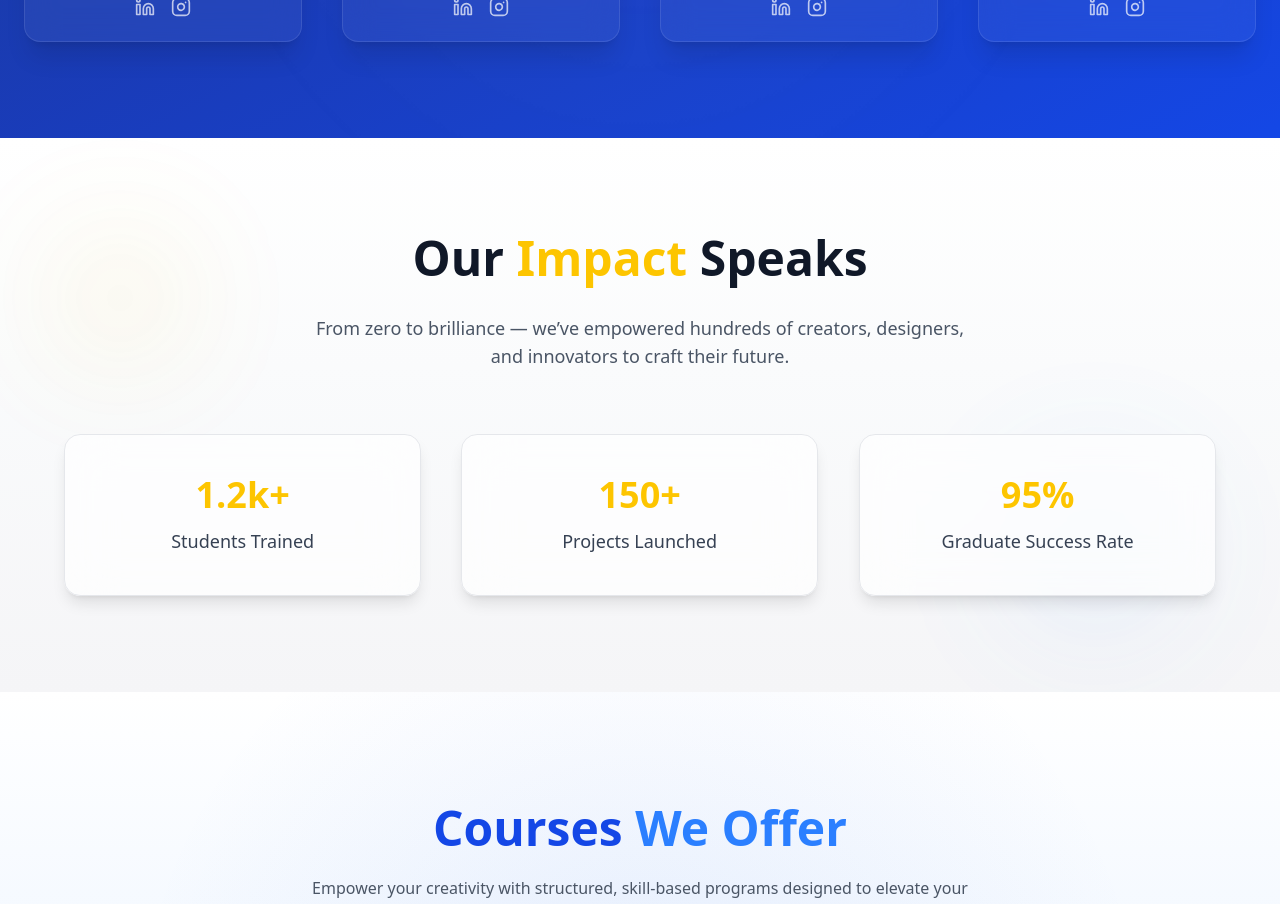
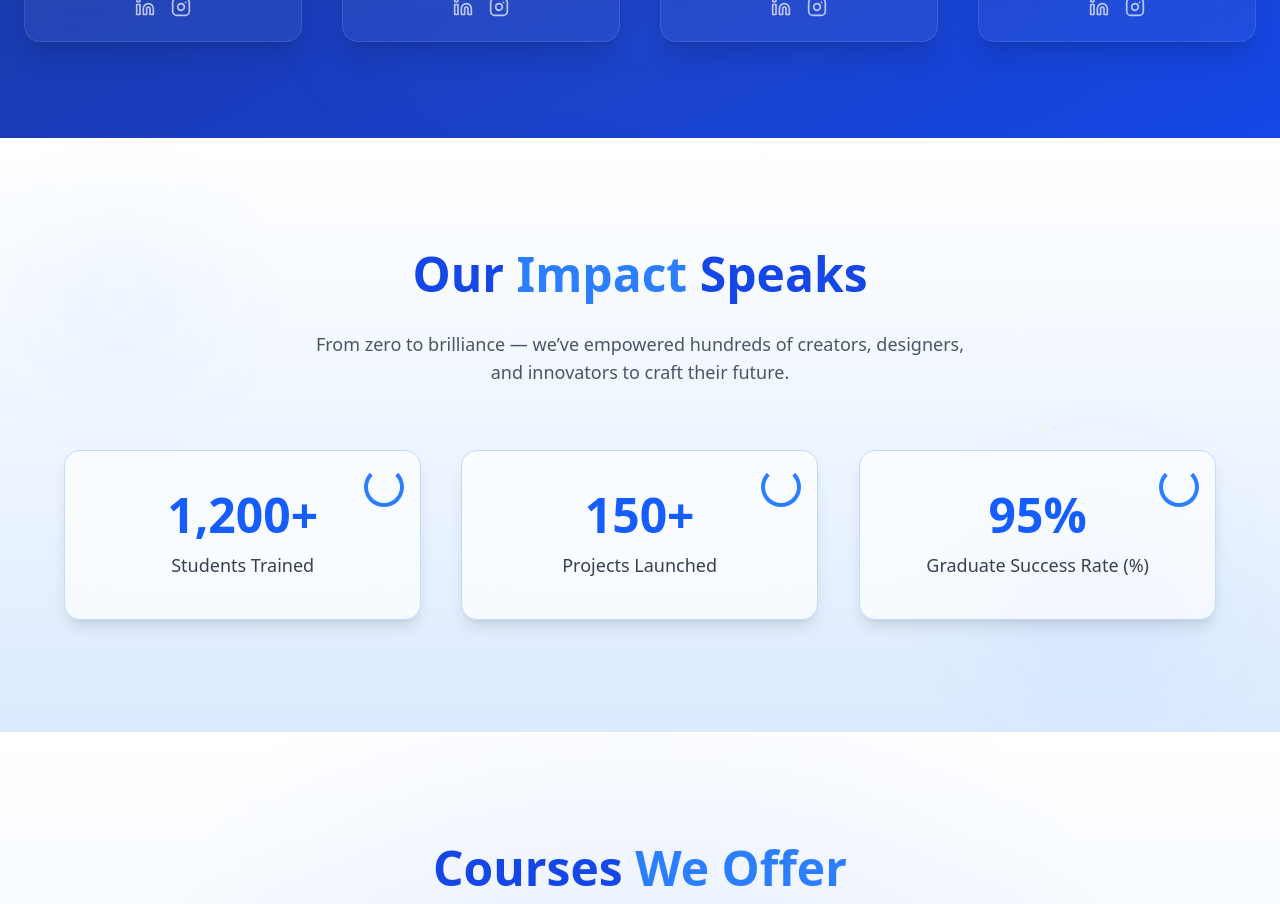
Before and after one commit to apreezofficial/6kfashion, a Next.js app: page / in a window 1280 px wide. Shown: the part 2540-3444 px from the top of the page. Built offline with nearby package versions, Linux system fonts and the light colour scheme.

Commit message:
Update ImpactSection.tsx

```diff
--- a/src/app/ImpactSection.tsx
+++ b/src/app/ImpactSection.tsx
@@ -1,14 +1,40 @@
 "use client";
 
-import { motion } from "framer-motion";
+import { motion, useAnimation } from "framer-motion";
 import Tilt from "react-parallax-tilt";
+import { useEffect, useState } from "react";
+
+const stats = [
+  { number: 1200, label: "Students Trained" },
+  { number: 150, label: "Projects Launched" },
+  { number: 95, label: "Graduate Success Rate (%)" },
+];
 
 export default function ImpactSection() {
+  const [counters, setCounters] = useState(stats.map(() => 0));
+
+  useEffect(() => {
+    const intervals = stats.map((stat, index) => {
+      const increment = stat.number / 80;
+      return setInterval(() => {
+        setCounters((prev) => {
+          const newCounters = [...prev];
+          if (newCounters[index] < stat.number) {
+            newCounters[index] = Math.min(stat.number, newCounters[index] + increment);
+          }
+          return newCounters;
+        });
+      }, 30);
+    });
+
+    return () => intervals.forEach(clearInterval);
+  }, []);
+
   return (
-    <section className="relative py-24 bg-gradient-to-b from-white via-gray-50 to-[#f5f5f7] dark:from-gray-900 dark:via-gray-800 dark:to-black overflow-hidden">
-      {/* Floating glowing orbs */}
-      <div className="absolute top-20 left-10 w-40 h-40 bg-yellow-400/10 blur-3xl rounded-full animate-pulse" />
-      <div className="absolute bottom-10 right-20 w-52 h-52 bg-blue-400/10 blur-3xl rounded-full animate-pulse" />
+    <section className="relative py-28 bg-gradient-to-b from-white via-blue-50 to-blue-100 dark:from-gray-900 dark:via-gray-900/80 dark:to-gray-950 overflow-hidden">
+      {/* Floating blue orbs */}
+      <div className="absolute top-20 left-10 w-40 h-40 bg-blue-400/10 blur-3xl rounded-full animate-pulse" />
+      <div className="absolute bottom-10 right-20 w-52 h-52 bg-blue-500/10 blur-3xl rounded-full animate-pulse" />
 
       <div className="max-w-6xl mx-auto text-center relative z-10">
         <motion.h2
@@ -16,9 +42,9 @@ export default function ImpactSection() {
           whileInView={{ opacity: 1, y: 0 }}
           transition={{ duration: 1 }}
           viewport={{ once: true }}
-          className="text-4xl md:text-5xl font-bold text-gray-900 dark:text-white mb-8"
+          className="text-4xl md:text-5xl font-extrabold text-blue-700 dark:text-blue-400 mb-8"
         >
-          Our <span className="text-[#FDC500]">Impact</span> Speaks
+          Our <span className="text-blue-500">Impact</span> Speaks
         </motion.h2>
 
         <motion.p
@@ -31,21 +57,27 @@ export default function ImpactSection() {
         </motion.p>
 
         <div className="grid md:grid-cols-3 gap-10">
-          {[
-            { number: "1.2k+", label: "Students Trained" },
-            { number: "150+", label: "Projects Launched" },
-            { number: "95%", label: "Graduate Success Rate" },
-          ].map((item, i) => (
-            <Tilt key={i}>
+          {stats.map((item, i) => (
+            <Tilt key={i} tiltMaxAngleX={6} tiltMaxAngleY={6}>
               <motion.div
                 initial={{ opacity: 0, scale: 0.8 }}
                 whileInView={{ opacity: 1, scale: 1 }}
                 transition={{ delay: i * 0.2, duration: 0.8 }}
                 viewport={{ once: true }}
-                className="bg-white/70 dark:bg-gray-900/60 backdrop-blur-xl border border-gray-200 dark:border-gray-700 rounded-2xl shadow-lg p-10 transform transition-all hover:-translate-y-2"
+                className="relative bg-white/70 dark:bg-gray-900/60 backdrop-blur-xl border border-blue-200 dark:border-blue-800 rounded-2xl shadow-lg p-10 transform transition-all hover:-translate-y-2"
               >
-                <h3 className="text-4xl font-extrabold text-[#FDC500] mb-3">{item.number}</h3>
-                <p className="text-gray-700 dark:text-gray-300 text-lg font-medium">{item.label}</p>
+                {/* Spinner Coil Animation */}
+                <motion.div
+                  className="absolute top-4 right-4 w-10 h-10 border-4 border-blue-500 border-t-transparent rounded-full animate-spin-slow"
+                />
+
+                <h3 className="text-4xl md:text-5xl font-extrabold text-blue-600 dark:text-blue-400 mb-3">
+                  {Math.floor(counters[i]).toLocaleString()}
+                  {item.label.includes("%") ? "%" : "+"}
+                </h3>
+                <p className="text-gray-700 dark:text-gray-300 text-lg font-medium">
+                  {item.label}
+                </p>
               </motion.div>
             </Tilt>
           ))}
@@ -53,4 +85,4 @@ export default function ImpactSection() {
       </div>
     </section>
   );
-              }
+}
```
